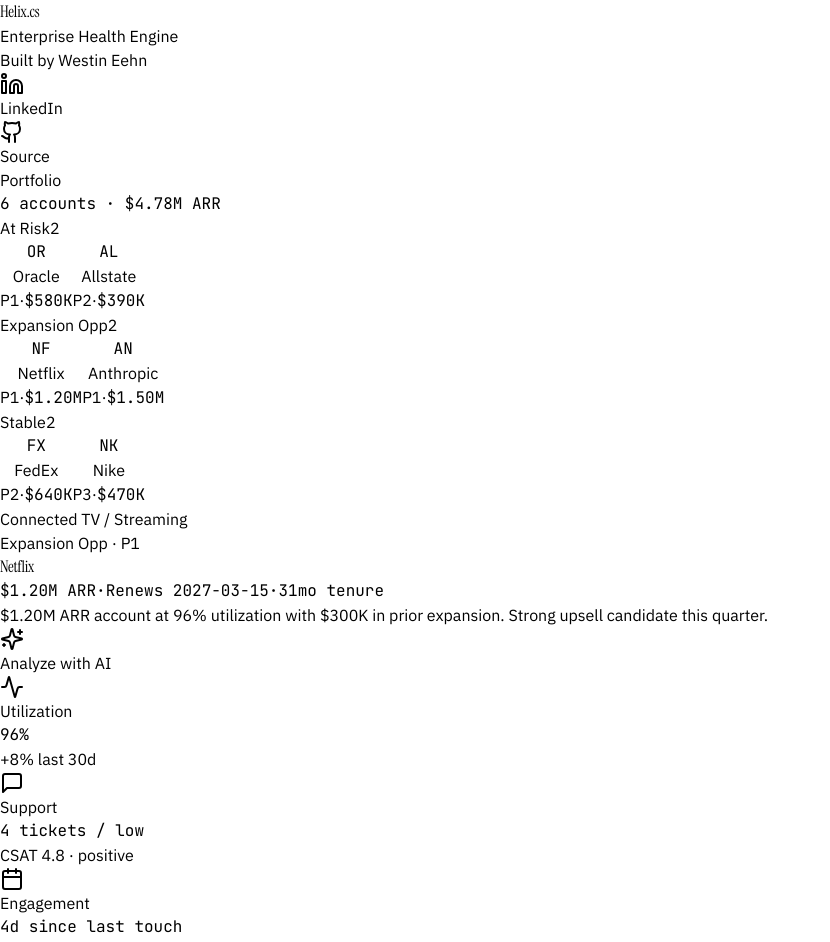
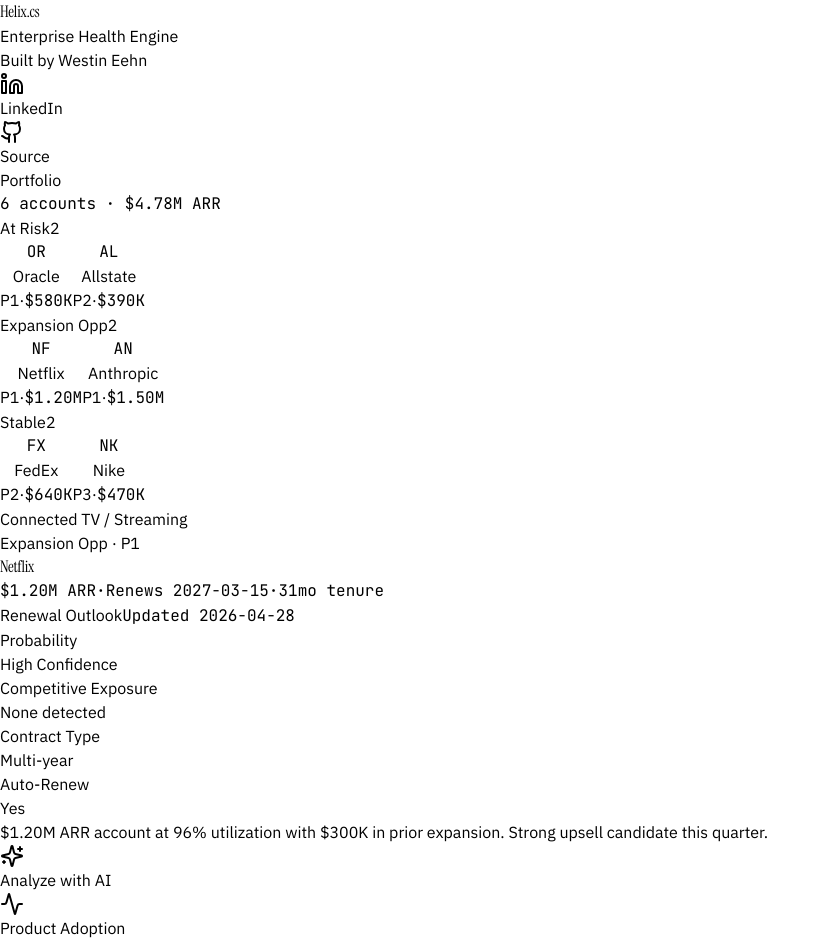
Before and after one commit to westineehn/helix-cx, a React (Vite) app: page / in a window 1280 px wide. Shown: the top 942 px of the page, without its empty margins (0-830 px from the left). Built offline with nearby package versions, Linux system fonts and the light colour scheme.

Commit message:
Update App.jsx

```diff
--- a/src/App.jsx
+++ b/src/App.jsx
@@ -21,7 +21,8 @@
     engagement: { lastQbr: "2026-03-18", execSponsorStatus: "highly active", lastTouchDays: 4, qbrAttendance: "100%" },
     expansion: { historyArr: 300000, historyNote: "+$300K Q4 2025 (ad-tier rollout)", signals: "Exploring gaming vertical integration" },
     relationship: { championStable: true, recentChanges: "Same VP Eng and CTO for 26 months. Strong exec alignment." },
-    external: "Q1 2026 revenue $12.25B, up 16% YoY. Ad tier on track for $3B revenue. Raising subscription prices across all plans."
+    external: "Q1 2026 revenue $12.25B, up 16% YoY. Ad tier on track for $3B revenue. Raising subscription prices across all plans.",
+    renewal: { probability: "high", contractType: "multi-year", autoRenew: true, competitiveExposure: "none", updatedAt: "2026-04-28" }
   },
   {
     id: 2,
@@ -37,7 +38,8 @@
     engagement: { lastQbr: "2025-12-15", execSponsorStatus: "disengaged", lastTouchDays: 52, qbrAttendance: "missed last 2" },
     expansion: { historyArr: 0, historyNote: "Flat since initial contract", signals: "None — budget frozen" },
     relationship: { championStable: false, recentChanges: "Original VP champion departed March 2026. New co-CEOs Sicilia and Magouyrk named — internal priorities unknown." },
-    external: "20-30K layoffs confirmed to fund $50B AI infrastructure buildout. New co-CEOs named. Cerner sale under consideration. Vendor budgets under active review."
+    external: "20-30K layoffs confirmed to fund $50B AI infrastructure buildout. New co-CEOs named. Cerner sale under consideration. Vendor budgets under active review.",
+    renewal: { probability: "at-risk", contractType: "annual", autoRenew: false, competitiveExposure: "active-eval", updatedAt: "2026-04-28" }
   },
   {
     id: 3,
@@ -53,7 +55,8 @@
     engagement: { lastQbr: "2026-04-02", execSponsorStatus: "highly active", lastTouchDays: 2, qbrAttendance: "100% + ad-hoc syncs" },
     expansion: { historyArr: 500000, historyNote: "+$500K Q1 2026 (enterprise seat expansion)", signals: "CTO requesting capacity scoping for new model evaluation pipeline" },
     relationship: { championStable: true, recentChanges: "Added Director of ML Infrastructure as secondary champion. Core team stable." },
-    external: "Closed $30B Series G at $380B valuation Feb 2026. Enterprise subscriptions 4x YTD. Claude Code ARR at $2.5B run rate. Aggressive enterprise hiring."
+    external: "Closed $30B Series G at $380B valuation Feb 2026. Enterprise subscriptions 4x YTD. Claude Code ARR at $2.5B run rate. Aggressive enterprise hiring.",
+    renewal: { probability: "high", contractType: "multi-year", autoRenew: true, competitiveExposure: "none", updatedAt: "2026-04-28" }
   },
   {
     id: 4,
@@ -69,7 +72,8 @@
     engagement: { lastQbr: "2026-01-22", execSponsorStatus: "transitioning", lastTouchDays: 38, qbrAttendance: "champion replaced mid-cycle" },
     expansion: { historyArr: 30000, historyNote: "Modest +$30K seat add in 2025", signals: "None — cost review underway" },
     relationship: { championStable: false, recentChanges: "Agency consolidation program displaced original champion. New stakeholder from direct channel team — relationship not yet established." },
-    external: "Consolidating agencies, reducing commissions 23% on new business. Workforce reduction underway. Cost-cutting mode with focus on direct channel over traditional agency model."
+    external: "Consolidating agencies, reducing commissions 23% on new business. Workforce reduction underway. Cost-cutting mode with focus on direct channel over traditional agency model.",
+    renewal: { probability: "medium", contractType: "annual", autoRenew: false, competitiveExposure: "rumored", updatedAt: "2026-04-28" }
   },
   {
     id: 5,
@@ -85,7 +89,8 @@
     engagement: { lastQbr: "2026-02-10", execSponsorStatus: "active", lastTouchDays: 18, qbrAttendance: "consistent" },
     expansion: { historyArr: 70000, historyNote: "+$70K in late 2025", signals: "Paused — pending outcome of Win Now restructuring" },
     relationship: { championStable: true, recentChanges: "Champion stable but operating under significant internal pressure from Win Now transformation mandate." },
-    external: "Second round of layoffs in 2026 — 1,400 roles cut April 2026. DTC revenue fell 4% while wholesale grew 5%. Win Now restructuring program targeting margin recovery."
+    external: "Second round of layoffs in 2026 — 1,400 roles cut April 2026. DTC revenue fell 4% while wholesale grew 5%. Win Now restructuring program targeting margin recovery.",
+    renewal: { probability: "medium", contractType: "annual", autoRenew: false, competitiveExposure: "rumored", updatedAt: "2026-04-28" }
   },
   {
     id: 6,
@@ -101,7 +106,8 @@
     engagement: { lastQbr: "2026-03-05", execSponsorStatus: "active", lastTouchDays: 11, qbrAttendance: "consistent" },
     expansion: { historyArr: 120000, historyNote: "+$120K in 2025 (Network 2.0 rollout)", signals: "Evaluating additional modules for digital intelligence layer" },
     relationship: { championStable: true, recentChanges: "Same VP Operations for 3 years. Strong relationship. New CFO Dietrich aligned to transformation agenda." },
-    external: "Q3 2026 earnings beat — revenue up 8% YoY, raised full-year guidance to $19.30-$20.10 EPS. Network 2.0 delivering $1B+ in cost savings. Spinning off FedEx Freight by June 2026."
+    external: "Q3 2026 earnings beat — revenue up 8% YoY, raised full-year guidance to $19.30-$20.10 EPS. Network 2.0 delivering $1B+ in cost savings. Spinning off FedEx Freight by June 2026.",
+    renewal: { probability: "high", contractType: "multi-year", autoRenew: true, competitiveExposure: "none", updatedAt: "2026-04-28" }
   }
 ];
 
@@ -190,8 +196,8 @@
 const Sel = ({value,onChange,children}) => (<select value={value} onChange={onChange} className="w-full bg-zinc-900 border border-zinc-700 rounded px-3 py-2 text-sm text-zinc-100 focus:outline-none focus:border-amber-400/50">{children}</select>);
 
 // ── Account form ────────────────────────────────────────────────
-const BLANK = { name:'',company:'',industry:'',logo:'',arr:'',contractEnd:'',tenureMonths:'', usage:{utilization:'',change30d:'',trend:'flat'}, support:{tickets30d:'',severity:'medium',sentiment:'',csat:''}, engagement:{lastQbr:'',execSponsorStatus:'',lastTouchDays:'',qbrAttendance:''}, expansion:{historyArr:'',historyNote:'',signals:''}, relationship:{championStable:true,recentChanges:''}, external:'' };
-const toForm = (a) => ({...a,arr:String(a.arr??''),tenureMonths:String(a.tenureMonths??''),usage:{...a.usage,utilization:String(a.usage?.utilization??''),change30d:String(a.usage?.change30d??'')},support:{...a.support,tickets30d:String(a.support?.tickets30d??''),csat:String(a.support?.csat??'')},engagement:{...a.engagement,lastTouchDays:String(a.engagement?.lastTouchDays??'')},expansion:{...a.expansion,historyArr:String(a.expansion?.historyArr??'')},});
+const BLANK = { name:'',company:'',industry:'',logo:'',arr:'',contractEnd:'',tenureMonths:'', usage:{utilization:'',change30d:'',trend:'flat'}, support:{tickets30d:'',severity:'medium',sentiment:'',csat:''}, engagement:{lastQbr:'',execSponsorStatus:'',lastTouchDays:'',qbrAttendance:''}, expansion:{historyArr:'',historyNote:'',signals:''}, relationship:{championStable:true,recentChanges:''}, external:'', renewal:{probability:'medium',contractType:'annual',autoRenew:false,competitiveExposure:'none',updatedAt:''} };
+const toForm = (a) => ({...a,arr:String(a.arr??''),tenureMonths:String(a.tenureMonths??''),usage:{...a.usage,utilization:String(a.usage?.utilization??''),change30d:String(a.usage?.change30d??'')},support:{...a.support,tickets30d:String(a.support?.tickets30d??''),csat:String(a.support?.csat??'')},engagement:{...a.engagement,lastTouchDays:String(a.engagement?.lastTouchDays??'')},expansion:{...a.expansion,historyArr:String(a.expansion?.historyArr??'')},renewal:{...(a.renewal||{})}});
 const fromForm = (f) => ({...f,logo:f.logo||f.name.slice(0,2).toUpperCase(),company:f.company||f.name,arr:Number(f.arr)||0,tenureMonths:Number(f.tenureMonths)||0,usage:{...f.usage,utilization:Number(f.usage.utilization)||0,change30d:Number(f.usage.change30d)||0},support:{...f.support,tickets30d:Number(f.support.tickets30d)||0,csat:Number(f.support.csat)||0},engagement:{...f.engagement,lastTouchDays:Number(f.engagement.lastTouchDays)||0},expansion:{...f.expansion,historyArr:Number(f.expansion.historyArr)||0},relationship:{...f.relationship,championStable:f.relationship.championStable===true||f.relationship.championStable==='true'},});
 
 const JSON_TEMPLATE = `{
@@ -252,6 +258,12 @@
               <div><p className="text-[10px] uppercase tracking-widest text-amber-400/70 mb-3">Expansion</p><div className="grid grid-cols-2 gap-4"><Field label="Expansion ARR ($)"><Input type="number" value={form.expansion.historyArr} onChange={e=>set('expansion.historyArr',e.target.value)} placeholder="50000"/></Field><Field label="Expansion Note"><Input value={form.expansion.historyNote} onChange={e=>set('expansion.historyNote',e.target.value)} placeholder="+$50K seat add 2025"/></Field><Field label="Signals"><Input value={form.expansion.signals} onChange={e=>set('expansion.signals',e.target.value)} placeholder="None active"/></Field></div></div>
               <div><p className="text-[10px] uppercase tracking-widest text-amber-400/70 mb-3">Relationship</p><div className="grid grid-cols-2 gap-4"><Field label="Champion Stable?"><Sel value={String(form.relationship.championStable)} onChange={e=>set('relationship.championStable',e.target.value==='true')}><option value="true">Stable</option><option value="false">Disrupted</option></Sel></Field><Field label="Recent Changes"><Input value={form.relationship.recentChanges} onChange={e=>set('relationship.recentChanges',e.target.value)} placeholder="Stable — same VP for 12 months"/></Field></div></div>
               <div><p className="text-[10px] uppercase tracking-widest text-amber-400/70 mb-3">External Signal</p><Field label="Current context (will be enriched by live news)"><textarea value={form.external} onChange={e=>set('external',e.target.value)} rows={3} className="w-full bg-zinc-900 border border-zinc-700 rounded px-3 py-2 text-sm text-zinc-100 placeholder-zinc-600 focus:outline-none focus:border-amber-400/50" placeholder="Recent funding, layoffs, earnings, M&A..."/></Field></div>
+              <div><p className="text-[10px] uppercase tracking-widest text-amber-400/70 mb-3">Renewal Outlook</p><div className="grid grid-cols-2 gap-4">
+                <Field label="Renewal Probability"><Sel value={form.renewal?.probability||'medium'} onChange={e=>set('renewal.probability',e.target.value)}><option value="high">High Confidence</option><option value="medium">Needs Attention</option><option value="at-risk">At Risk</option></Sel></Field>
+                <Field label="Contract Type"><Sel value={form.renewal?.contractType||'annual'} onChange={e=>set('renewal.contractType',e.target.value)}><option value="annual">Annual</option><option value="multi-year">Multi-year</option></Sel></Field>
+                <Field label="Auto-Renew?"><Sel value={String(form.renewal?.autoRenew||false)} onChange={e=>set('renewal.autoRenew',e.target.value==='true')}><option value="true">Yes</option><option value="false">No — Manual</option></Sel></Field>
+                <Field label="Competitive Exposure"><Sel value={form.renewal?.competitiveExposure||'none'} onChange={e=>set('renewal.competitiveExposure',e.target.value)}><option value="none">None detected</option><option value="rumored">Rumored</option><option value="active-eval">Active eval</option></Sel></Field>
+              </div></div>
             </>
           )}
         </div>
@@ -416,7 +428,7 @@
       ? `\nLIVE NEWS CONTEXT (fetched ${fmtDate(news.fetchedAt)}):\n${news.summary}`
       : `\nEXTERNAL CONTEXT:\n${account.external}`;
 
-    const baseContext = `ACCOUNT DATA:\n${JSON.stringify({...account,external:undefined},null,2)}${newsContext}`;
+    const baseContext = `ACCOUNT DATA:\n${JSON.stringify({...account,external:undefined},null,2)}${newsContext}\n\nRENEWAL OUTLOOK:\nProbability: ${account.renewal?.probability||'unknown'} | Contract: ${account.renewal?.contractType||'unknown'} | Auto-renew: ${account.renewal?.autoRenew?'yes':'no'} | Competitive exposure: ${account.renewal?.competitiveExposure||'unknown'}`;
 
     const prompt1 = `You are a Senior CS strategist. Be terse — keep all string values under 20 words. Evaluate ALL signal categories: usage, support, engagement, expansion history, relationship, AND external. Do not anchor on a single dimension.
 
@@ -429,11 +441,13 @@
   "tldr": "<1 sentence: company name + most urgent cross-signal finding + implication>",
   "scoreReasoning": "<2 sentences max, cite signals from at least 2 different categories>",
   "signalScores": {
-    "usage":        { "score": <0-100>, "weight": 25, "note": "<max 10 words citing utilization or trend>" },
-    "engagement":   { "score": <0-100>, "weight": 20, "note": "<max 10 words citing touch days or QBR>" },
-    "commercial":   { "score": <0-100>, "weight": 20, "note": "<max 10 words citing ARR or expansion>" },
-    "relationship": { "score": <0-100>, "weight": 20, "note": "<max 10 words citing champion or stakeholder>" },
-    "external":     { "score": <0-100>, "weight": 15, "note": "<max 10 words citing a market signal>" }
+    "productAdoption":  { "score": <0-100>, "weight": 20, "note": "<max 10 words citing utilization % or trend>" },
+    "execSponsor":      { "score": <0-100>, "weight": 20, "note": "<max 10 words citing sponsor status or EBR>" },
+    "engagementCadence":{ "score": <0-100>, "weight": 15, "note": "<max 10 words citing last touch or QBR cadence>" },
+    "expansionHistory": { "score": <0-100>, "weight": 15, "note": "<max 10 words citing expansion ARR or signals>" },
+    "champion":         { "score": <0-100>, "weight": 15, "note": "<max 10 words citing champion stability>" },
+    "renewalOutlook":   { "score": <0-100>, "weight": 10, "note": "<max 10 words citing probability or competitive exposure>" },
+    "external":         { "score": <0-100>, "weight": 5,  "note": "<max 10 words citing a market signal>" }
   },
   "categoryScores": {
     "atRiskScore": <integer — weighted sum of risk signals, higher = more at risk>,
@@ -562,6 +576,49 @@
                   <span>Renews {account.contractEnd}</span><span className="text-zinc-700">·</span>
                   <span>{account.tenureMonths}mo tenure</span>
                 </div>
+                {/* Renewal Outlook block */}
+                {(() => {
+                  const r = account.renewal || {};
+                  const prob = r.probability || 'medium';
+                  const probColors = { high:'text-emerald-400 bg-emerald-500/10 border-emerald-500/30', medium:'text-amber-400 bg-amber-500/10 border-amber-500/30', 'at-risk':'text-rose-400 bg-rose-500/10 border-rose-500/30' };
+                  const probLabels = { high:'High Confidence', medium:'Needs Attention', 'at-risk':'At Risk' };
+                  const expColors = { none:'text-zinc-300', rumored:'text-amber-400', 'active-eval':'text-rose-400' };
+                  const expLabels = { none:'None detected', rumored:'Rumored', 'active-eval':'Active eval' };
+                  const RField = ({label, value, valueClass='text-zinc-200'}) => (
+                    <div>
+                      <p className="text-[10px] uppercase tracking-widest text-zinc-600 mb-1">{label}</p>
+                      <p className={`text-sm font-medium ${valueClass}`}>{value}</p>
+                    </div>
+                  );
+                  return (
+                    <div className="border border-zinc-800 rounded p-4 mb-4 bg-zinc-900/20">
+                      <div className="flex items-center justify-between mb-4">
+                        <span className="text-[10px] uppercase tracking-widest text-zinc-600">Renewal Outlook</span>
+                        {r.updatedAt && <span className="text-[10px] text-zinc-700" style={{fontFamily:'JetBrains Mono, monospace'}}>Updated {r.updatedAt}</span>}
+                      </div>
+                      <div className="grid grid-cols-2 gap-x-6 gap-y-4">
+                        <div>
+                          <p className="text-[10px] uppercase tracking-widest text-zinc-600 mb-1.5">Probability</p>
+                          <span className={`text-[11px] uppercase tracking-widest px-2 py-1 rounded border font-medium ${probColors[prob]||probColors.medium}`}>
+                            {probLabels[prob]||prob}
+                          </span>
+                        </div>
+                        <div>
+                          <p className="text-[10px] uppercase tracking-widest text-zinc-600 mb-1.5">Competitive Exposure</p>
+                          <span className={`text-sm font-medium ${expColors[r.competitiveExposure]||'text-zinc-300'}`}>
+                            {expLabels[r.competitiveExposure]||'Unknown'}
+                          </span>
+                        </div>
+                        <RField label="Contract Type" value={r.contractType ? r.contractType.charAt(0).toUpperCase() + r.contractType.slice(1) : '—'} />
+                        <RField
+                          label="Auto-Renew"
+                          value={r.autoRenew === undefined ? '—' : r.autoRenew ? 'Yes' : 'No — Manual'}
+                          valueClass={r.autoRenew ? 'text-emerald-400' : 'text-amber-400'}
+                        />
+                      </div>
+                    </div>
+                  );
+                })()}
                 <p className="text-sm text-zinc-400 leading-relaxed border-l-2 border-zinc-800 pl-3 mb-3">{tldr}</p>
                 {isStale&&<div className="flex items-center gap-2 text-xs text-amber-400/70 mb-3"><AlertCircle className="w-3.5 h-3.5"/><span>Analysis is {staleHours}h old — consider re-running.</span></div>}
                 {analysis?.immediateActions&&(
@@ -576,13 +633,28 @@
               </button>
             </div>
 
-            {/* Signal cards */}
+            {/* Signal cards — 6 cards, no Support */}
             <div className="grid grid-cols-3 gap-3 mb-8">
-              <SignalCard icon={Activity} label="Utilization" value={`${account.usage.utilization}%`} sublabel={`${account.usage.change30d>0?'+':''}${account.usage.change30d}% last 30d`} accent={account.usage.utilization>=75?'emerald':account.usage.utilization>=50?'amber':'rose'}/>
-              <SignalCard icon={MessageSquare} label="Support" value={`${account.support.tickets30d} tickets / ${account.support.severity}`} sublabel={`CSAT ${account.support.csat} · ${account.support.sentiment}`} accent={account.support.severity==='high'?'rose':account.support.severity==='medium'?'amber':'emerald'}/>
-              <SignalCard icon={Calendar} label="Engagement" value={`${account.engagement.lastTouchDays}d since last touch`} sublabel={`Sponsor: ${account.engagement.execSponsorStatus}`} accent={account.engagement.lastTouchDays<14?'emerald':account.engagement.lastTouchDays<30?'amber':'rose'}/>
-              <SignalCard icon={DollarSign} label="Expansion History" value={account.expansion.historyArr>0?`+${fmtC(account.expansion.historyArr)}`:'None'} sublabel={account.expansion.historyNote} accent={account.expansion.historyArr>0?'emerald':'zinc'}/>
-              <SignalCard icon={Users} label="Champion" value={account.relationship.championStable?'Stable':'Disrupted'} sublabel={account.relationship.recentChanges} accent={account.relationship.championStable?'emerald':'rose'}/>
+              <SignalCard icon={Activity} label="Product Adoption"
+                value={`${account.usage.utilization}% utilized`}
+                sublabel={`${account.usage.change30d>0?'+':''}${account.usage.change30d}% last 30d · ${account.usage.trend}`}
+                accent={account.usage.utilization>=75?'emerald':account.usage.utilization>=50?'amber':'rose'}/>
+              <SignalCard icon={Target} label="Exec Sponsor"
+                value={account.engagement.execSponsorStatus}
+                sublabel={`Last QBR: ${account.engagement.lastQbr||'—'} · ${account.engagement.qbrAttendance}`}
+                accent={account.engagement.execSponsorStatus==='highly active'||account.engagement.execSponsorStatus==='active'?'emerald':account.engagement.execSponsorStatus==='transitioning'?'amber':'rose'}/>
+              <SignalCard icon={Calendar} label="Engagement Cadence"
+                value={`${account.engagement.lastTouchDays}d since last touch`}
+                sublabel={`QBR attendance: ${account.engagement.qbrAttendance}`}
+                accent={account.engagement.lastTouchDays<14?'emerald':account.engagement.lastTouchDays<30?'amber':'rose'}/>
+              <SignalCard icon={DollarSign} label="Expansion History"
+                value={account.expansion.historyArr>0?`+${fmtC(account.expansion.historyArr)}`:'None'}
+                sublabel={account.expansion.historyNote}
+                accent={account.expansion.historyArr>0?'emerald':'zinc'}/>
+              <SignalCard icon={Users} label="Champion"
+                value={account.relationship.championStable?'Stable':'Disrupted'}
+                sublabel={account.relationship.recentChanges}
+                accent={account.relationship.championStable?'emerald':'rose'}/>
 
               {/* Live External Signal card */}
               <div className="p-4 bg-zinc-900/40 border border-zinc-800 rounded">
@@ -759,7 +831,7 @@
           <footer className="mt-12 pt-6 border-t border-zinc-900 flex items-center justify-between text-[11px] text-zinc-600">
             <span>Powered by Claude · Live news via Serper · {new Date().getFullYear()}</span>
             <button onClick={()=>editMode?setEditMode(false):setShowPasswordModal(true)} className={`transition-colors hover:text-zinc-400 ${editMode?'text-amber-400/60':'text-zinc-700'}`} style={{fontFamily:'JetBrains Mono, monospace'}} title={editMode?'Exit edit mode':'Edit mode'}>
-              {editMode?'v0.5 · edit on':'v0.5'}
+              {editMode?'v0.6 · edit on':'v0.6'}
             </button>
           </footer>
         </main>
```
